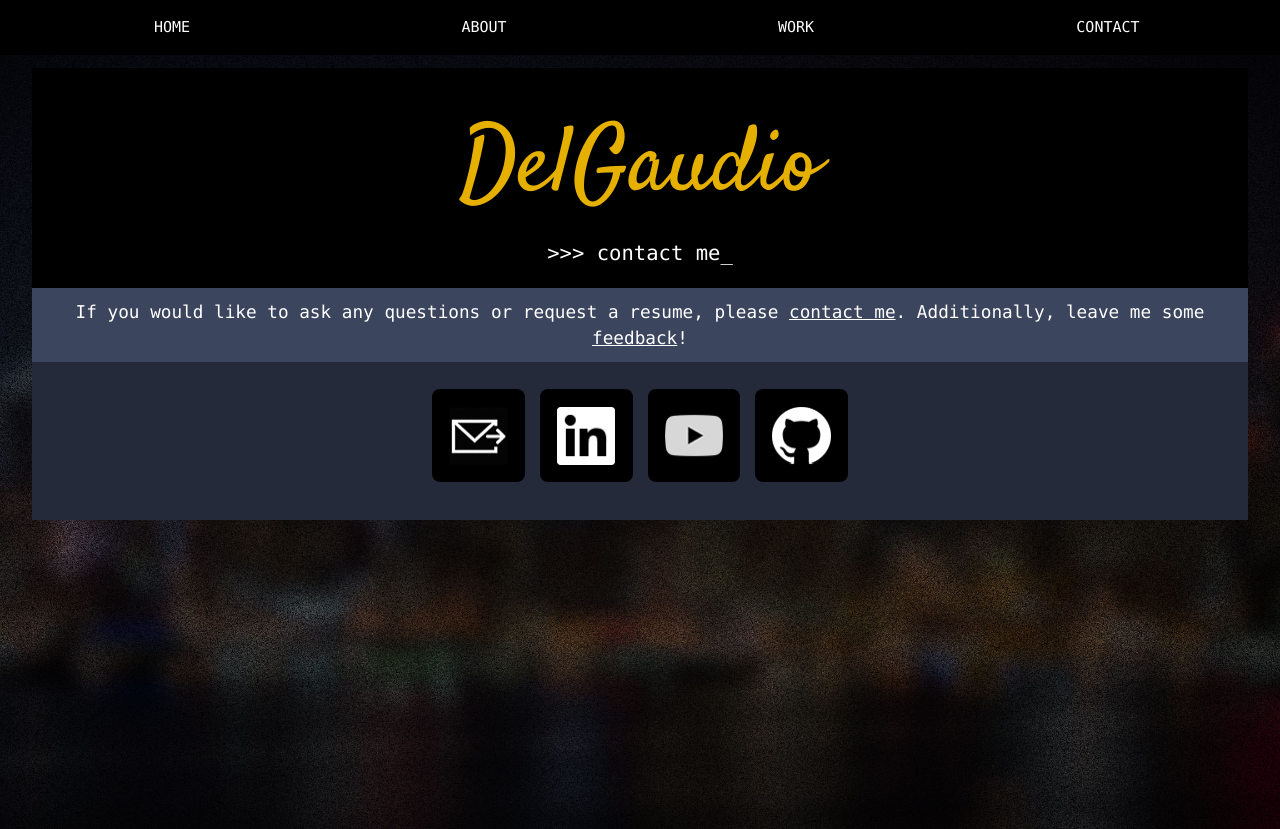
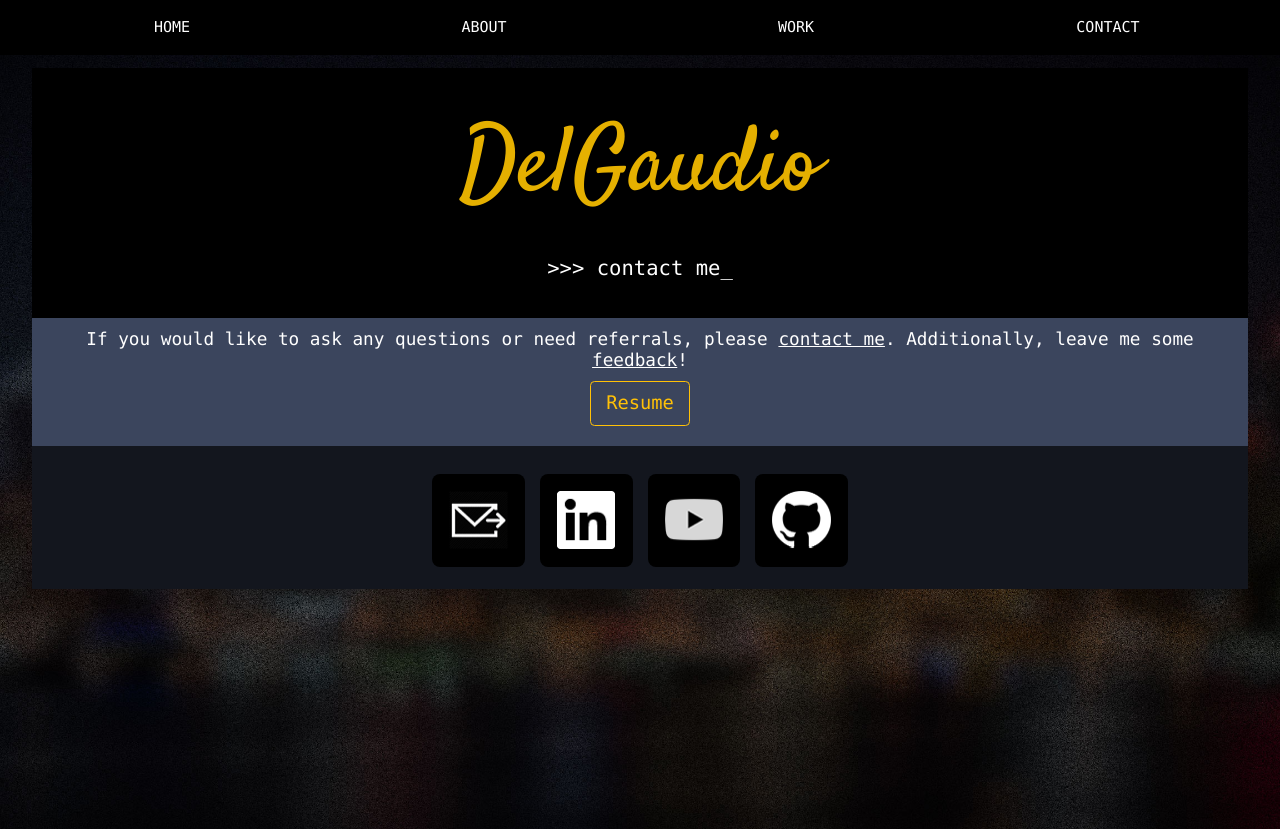
Before and after one commit to mikedelgaudio/delgaudiomike.com, a PHP site: page /contact in a window 1280 px wide. Shown: the top 829 px of the page. Run offline with PHP 8.4, Linux system fonts and the light colour scheme.

Commit message:
CSS bgcolor change darker, added resume button to other pages along with a bootstrap 4 connection in the header

```diff
--- a/about-me.php
+++ b/about-me.php
@@ -5,6 +5,10 @@ $metaOgTitle= "'About Me | Mike DelGaudio'";
 $metaKeywords= ",aboutme";
 $metaDescr= "'a little bit about me'";
 $metaOgDescr= "'a little bit about me'";
+
+function customPageHeader(){?>
+	<link rel="stylesheet" href="https://stackpath.bootstrapcdn.com/bootstrap/4.4.1/css/bootstrap.min.css" integrity="sha384-Vkoo8x4CGsO3+Hhxv8T/Q5PaXtkKtu6ug5TOeNV6gBiFeWPGFN9MuhOf23Q9Ifjh" crossorigin="anonymous">
+<?php }
 
 include_once('header.php');
 ?>
@@ -31,6 +35,7 @@ include_once('header.php');
                           <li>Bachelor of Computer Science</li>
                           <li><a class="contactLink" href="https://www.stevens.edu/" target="_blank" rel="nofollow noreferrer">Stevens Institute of Technology</a></li>
                           <li><i>Expected Grad:</i> May 2023</li>
+                          <a type="button" href="https://github.com/mikedelgaudio/resume/blob/master/michael_delgaudio_resume_fall_2020.pdf" target="_blank" rel="nofollow noreferrer" class="btn btn-outline-warning">Resume</a>
                       </ul>
                   </h5>
               </div>
--- a/contact.php
+++ b/contact.php
@@ -5,6 +5,10 @@ $metaOgTitle= "'Contact Me | Mike DelGaudio'";
 $metaDescr= "'have any questions for me?'";
 $metaOgDescr= "'have any questions for me?'";
 $metaKeywords= ",resume";
+
+function customPageHeader(){?>
+	<link rel="stylesheet" href="https://stackpath.bootstrapcdn.com/bootstrap/4.4.1/css/bootstrap.min.css" integrity="sha384-Vkoo8x4CGsO3+Hhxv8T/Q5PaXtkKtu6ug5TOeNV6gBiFeWPGFN9MuhOf23Q9Ifjh" crossorigin="anonymous">
+<?php }
 
 include_once('header.php');
 ?>
@@ -25,7 +29,11 @@ include_once('header.php');
         <div id="contactMeModal" class="w3-modal">
             <div class="w3-modal-content">
               <div class="w3-container w3sContainerBackground">
-                <h5>If you would like to ask any questions or request a resume, please <a class="contactLink" href="mailto:delgaudiomike@gmail.com" rel="noreferrer nofollow">contact me</a>. Additionally, leave me some <a class="contactLink" href="mailto:delgaudiomike@gmail.com" rel="noreferrer nofollow">feedback</a>!</h5>
+                <h5>If you would like to ask any questions or need referrals, please <a class="contactLink" href="mailto:delgaudiomike@gmail.com" rel="noreferrer nofollow">contact me</a>. Additionally, leave me some <a class="contactLink" href="mailto:delgaudiomike@gmail.com" rel="noreferrer nofollow">feedback</a>!</h5>
+                <div class = "text-center">
+                  <a type="button" href="https://github.com/mikedelgaudio/resume/blob/master/michael_delgaudio_resume_fall_2020.pdf" target="_blank" rel="nofollow noreferrer" class="btn btn-lg btn-outline-warning">Resume</a>
+                </div>
+                <div class="spacer20"></div>
               </div>
                 <div class="w3-container w3sContainerTitle">
                       <div class="spacer20"></div>
@@ -38,7 +46,6 @@ include_once('header.php');
 
                           <p class="contactIcons socialIcons"><a href="https://github.com/mikedelgaudio" rel="noreferrer nofollow" target="_blank"><button class="w3-button w3-black w3-round-large highlighter" title="Github"><img src="images/gitHub.png" alt="GitHub"></button></a></p>
                         </div>
-                      <div class="spacer30"></div>
                 </div>
             </div>
           </div>
--- a/css/main.css
+++ b/css/main.css
@@ -118,6 +118,10 @@ span.new{
 a{
   color: inherit;
   background-color: transparent;
+}
+
+a:hover{
+  color: #E5B000;
 }
 
 button{
--- a/css/otherPagesStyle.css
+++ b/css/otherPagesStyle.css
@@ -67,7 +67,7 @@ ul.breakdown {
 	list-style: none;
 }
 .accordion {
-	background-color: #242A39;
+	background-color: #13161e;
 	color: #F9F9F9;
 	cursor: pointer;
 	padding: 13.4px;
@@ -106,7 +106,7 @@ ul.breakdown {
 	padding: 0.5rem;
 }
 .w3sContainerTitle {
-	background-color: #242A39;
+	background-color: #13161e;
 }
 .centerIcons{
 	display: flex;
--- a/sitemap.xml
+++ b/sitemap.xml
@@ -16,7 +16,7 @@
 </url>
 <url>
   <loc>https://delgaudiomike.com/portfolio</loc>
-  <lastmod>2020-01-02T02:55:40+00:00</lastmod>
+  <lastmod>2020-03-06T02:55:40+00:00</lastmod>
   <priority>0.80</priority>
 </url>
 <url>
```
